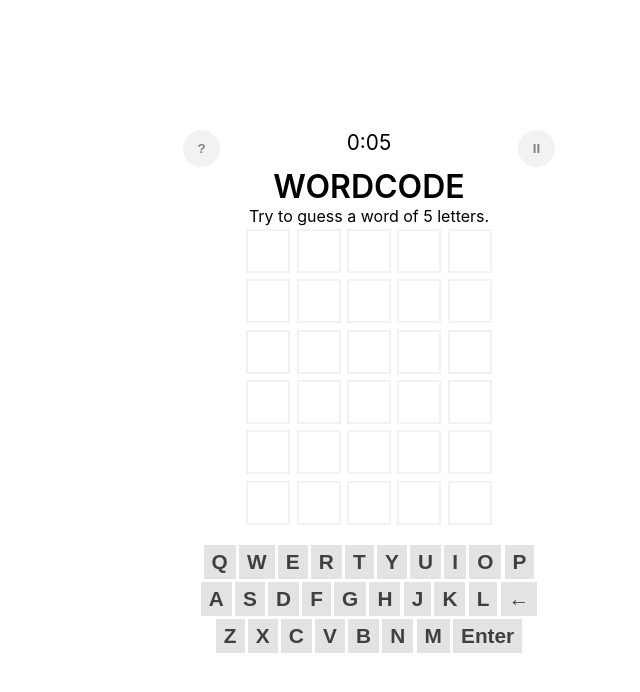
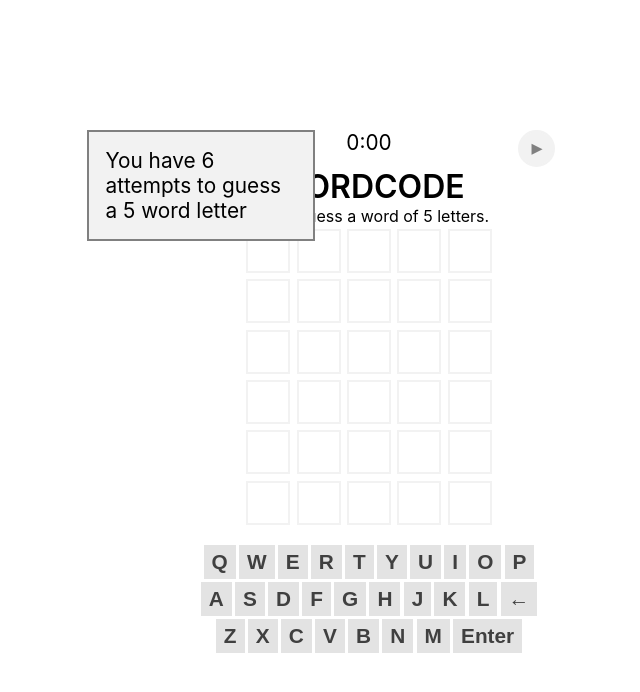
Before and after one commit to eliyagalis/chatic, a React (Vite) app in the folder frontend/: page /challange in a window 1280 px wide. Shown: the top 692 px of the page, without its empty margins (271-911 px from the left). Built offline with nearby package versions, Linux system fonts and the light colour scheme; no server answers.

Commit message:
Adding challenge support

```diff
--- a/frontend/src/components/Timer.jsx
+++ b/frontend/src/components/Timer.jsx
@@ -26,32 +26,20 @@ const Timer = () => {
     }
   };
 
-  useEffect(() => {
-    const initialInterval = setInterval(() => {
-      setTimer((prev) => {
-        const newSeconds = prev.seconds + 1;
-        const newMinutes = prev.minutes + Math.floor(newSeconds / 60);
-
-        return {
-          minutes: newMinutes,
-          seconds: newSeconds % 60,
-        };
-      });
-    }, 1000);
-
-    setIntervalData({ intervalId: initialInterval, isRunning: true });
-
-    return () => clearInterval(initialInterval);
-  }, []);
-
   return (
     <div className="timer-bar">
-      <button className="help instructions">?</button>
-
-      {timer.minutes}:{timer.seconds.toString().padStart(2, "0")}
+        <div className="challenge-head">
+            <button className="help instructions">?</button>
+            <div className="popup-window">You have 6 attempts to guess a 5 word letter</div>
+        </div>
+        <div className="challenge-head">
+            {timer.minutes}:{timer.seconds.toString().padStart(2, "0")}
+        </div>
+      <div className="challenge-head">
       <button onClick={toggleTimer} className="help">
         {intervalData.isRunning ? "II" : "▶"}
-      </button>
+        </button>
+      </div>
     </div>
   );
 };
--- a/frontend/src/styles/challange.css
+++ b/frontend/src/styles/challange.css
@@ -166,3 +166,18 @@
     background-color: var(--gold);
     border-color: var(--gold);
 }
+
+.popup-window {
+    position: absolute;
+    padding: 1rem;
+    border: 2px solid var(--dark);
+    background-color: var(--gray);
+    display: flex;
+    width: 12rem;
+}
+
+.challenge-head {
+    display: flex;
+    flex-direction: column;
+    align-items: center;
+}
```
